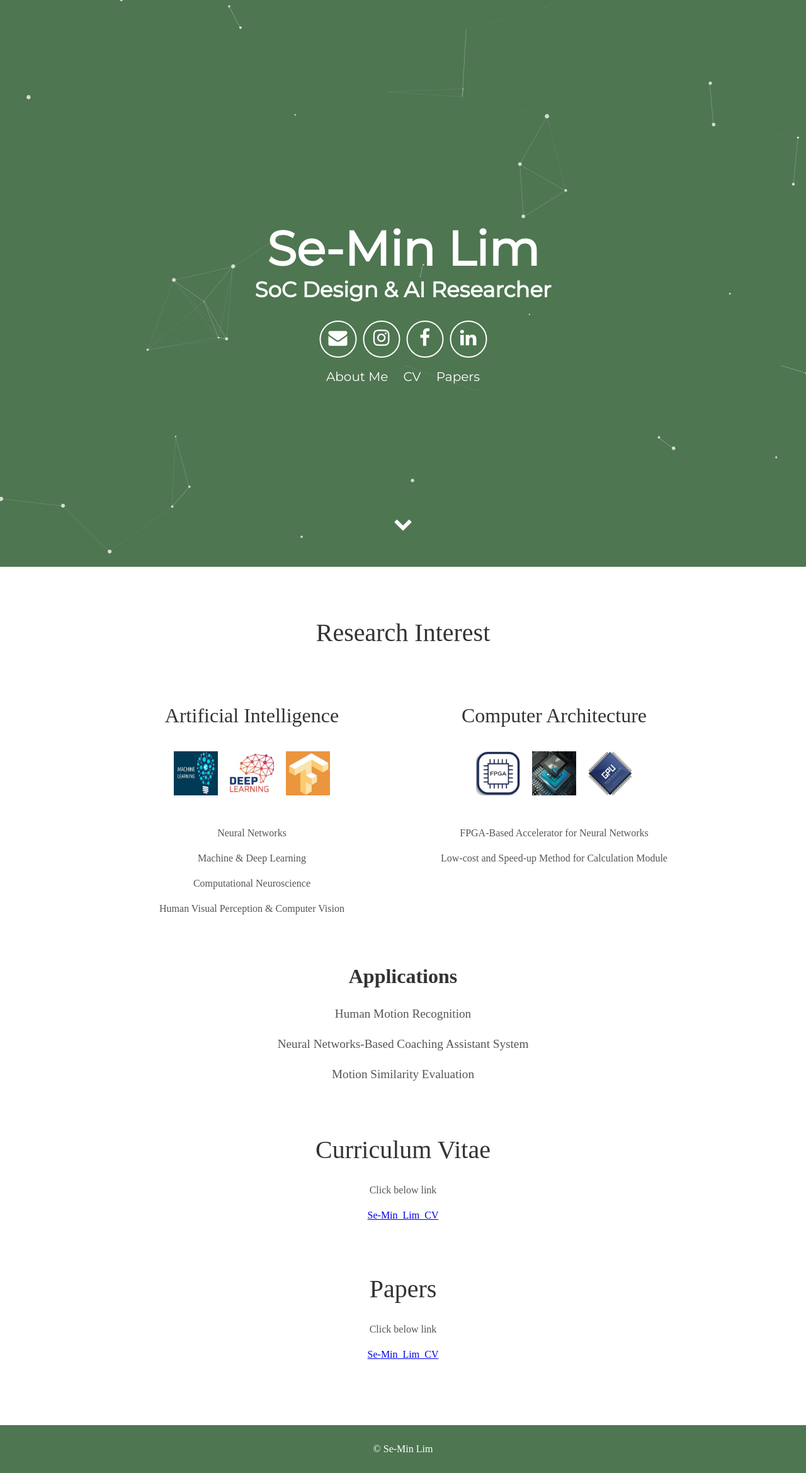
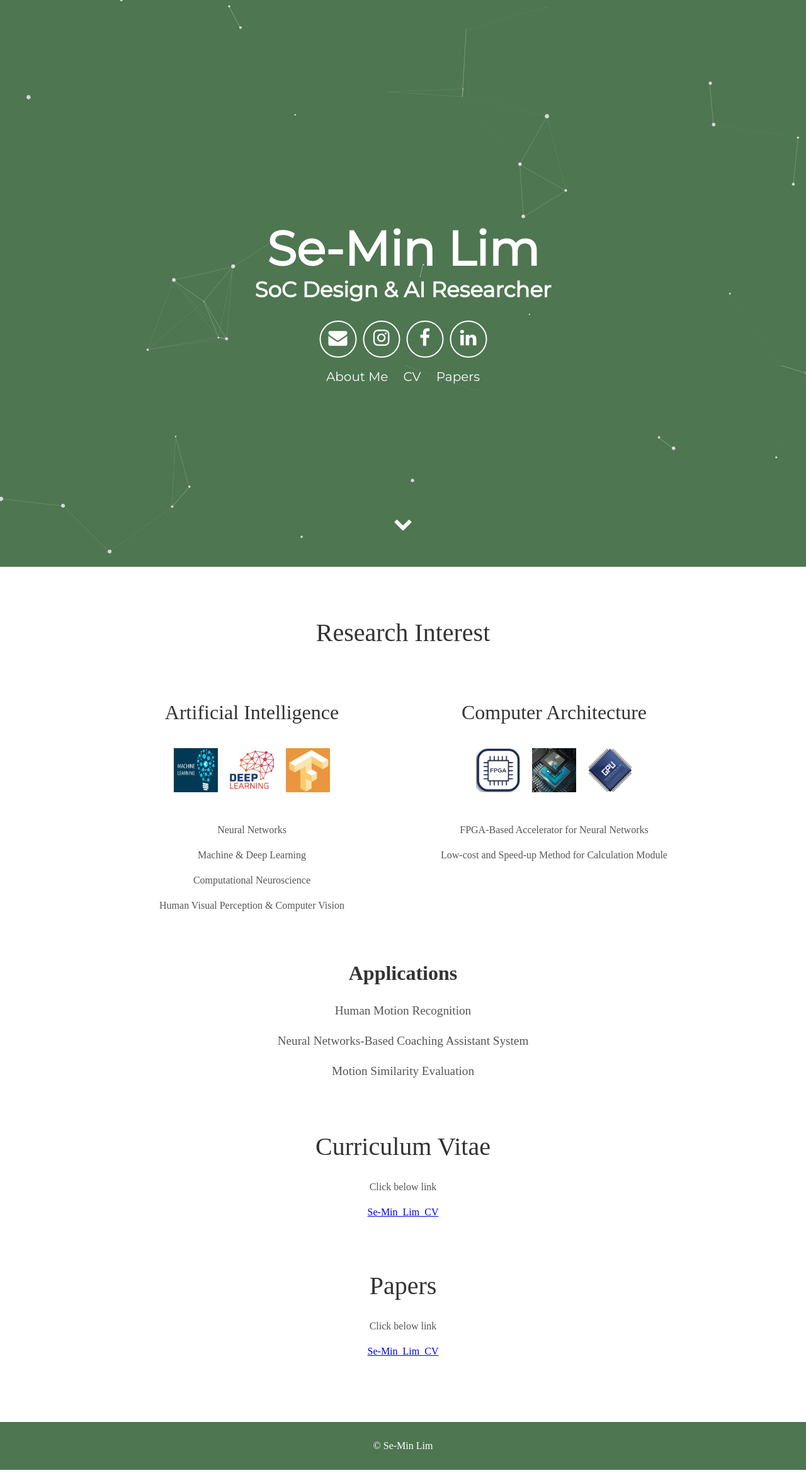
Before and after one commit to SeMinLim/SeMinLim.github.io, a Jekyll site: the page built from index.html, in a window 1280 px wide. Shown: the whole page at 63% size. Built offline with Jekyll 4.4.1, drawn with Linux system fonts in a browser that asks for light colours; some web fonts are replaced.

Commit message:
Update about.html

```diff
--- a/_includes/about.html
+++ b/_includes/about.html
@@ -1,4 +1,4 @@
-<div class="user-details" style="margin:0px 0px -15px 0px;">
+<div class="user-details" style="margin:0px 0px -20px 0px;">
   <h1>Research Interest</h1>
 </div>
 <div class="user">
```
